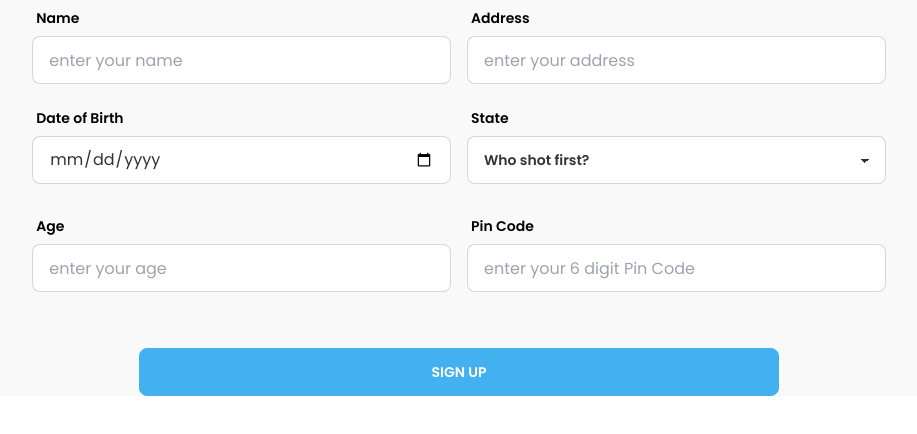
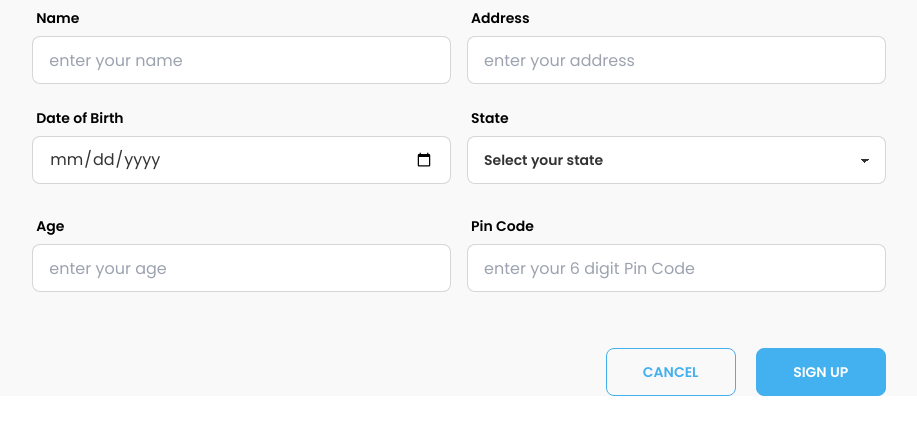
Before and after one commit to AyonJD/deskala-task, a React (Create React App) app: page /create-candidate in a window 1280 px wide. Shown: the top 434 px of the page, without its empty margins (181-1098 px from the left). Built offline with nearby package versions, Linux system fonts and the light colour scheme.

Commit message:
Add candidate page bug fix

```diff
--- a/src/App.css
+++ b/src/App.css
@@ -4,3 +4,9 @@ body {
     background-color: #F9F9F9;
     font-family: 'Poppins', sans-serif;
 }
+
+.hover-text:hover {
+    color: #fff !important;
+
+
+}
--- a/src/Components/Home/AddCandidate/AddCandidate.js
+++ b/src/Components/Home/AddCandidate/AddCandidate.js
@@ -1,8 +1,10 @@
 import React, { useState } from 'react';
 import { useForm } from "react-hook-form";
+import { useNavigate } from 'react-router-dom';
 
 const AddCandidate = () => {
     const { register, formState: { errors }, handleSubmit, reset, trigger } = useForm();
+    const navigate = useNavigate()
     const [email, setEmail] = useState('');
     const onSubmitParam = async (data) => {
         console.log(data);
@@ -25,15 +27,10 @@ const AddCandidate = () => {
                                     required: {
                                         value: true,
                                         message: 'Name is Required'
-                                    },
-                                    // pattern: {
-                                    //     value: /[a-z0-9]+@[a-z]+\.[a-z]{2,3}/,
-                                    //     message: 'Provide a valid Email'
-                                    // }
+                                    }
                                 })}
                                 onKeyUp={(e) => {
                                     trigger('name')
-                                    // setEmail(e.target.value)
                                 }}
                             />
                             <label className="label">
@@ -53,11 +50,7 @@ const AddCandidate = () => {
                                     required: {
                                         value: true,
                                         message: 'Date is Required'
-                                    },
-                                    // pattern: {
-                                    //     value: /[2-9]{2}\d{8}/,
-                                    //     message: 'Provide a valid Date'
-                                    // }
+                                    }
                                 })}
                                 onKeyUp={(e) => {
                                     trigger('date')
@@ -107,11 +100,7 @@ const AddCandidate = () => {
                                     required: {
                                         value: true,
                                         message: 'Address is Required'
-                                    },
-                                    // pattern: {
-                                    //     value: /[a-z0-9]+@[a-z]+\.[a-z]{2,3}/,
-                                    //     message: 'Provide a valid Email'
-                                    // }
+                                    }
                                 })}
                                 onKeyUp={(e) => {
                                     trigger('address')
@@ -140,9 +129,12 @@ const AddCandidate = () => {
                                     trigger('state')
                                 }}
                             >
-                                <option disabled selected>Who shot first?</option>
-                                <option>Han Solo</option>
-                                <option>Greedo</option>
+                                <option disabled selected>Select your state</option>
+                                <option>California</option>
+                                <option>Sandiego</option>
+                                <option>Los Angeles</option>
+                                <option>New York</option>
+                                <option>Miami</option>
                             </select>
 
                             <label className="label">
@@ -160,10 +152,7 @@ const AddCandidate = () => {
                                 className="input input-bordered w-full"
                                 {...register('pin', {
                                     required: 'Pin is required',
-                                    pattern: {
-                                        // value: /^(?=.*?[A-Z])(?=(.*[a-z]){1,})(?=(.*[\d]){1,})(?=(.*[\W]){1,})(?!.*\s).{8,}$/,
-                                        // message: "At least one uppercase, one lowercase, one number and one special character"
-                                    }
+
                                 })}
                                 onKeyUp={() => {
                                     trigger('pin')
@@ -174,11 +163,13 @@ const AddCandidate = () => {
                             </label>
                         </div>
 
+                        <div className="mt-10 text-right">
+                            <button onClick={() => navigate('/')} className='btn btn-outline w-[130px] btn-primary hover-text mr-5'>Cancel</button>
+                            <input className='btn btn-primary w-[130px] text-white' type="submit" value="Sign Up" />
+                        </div>
                     </div>
                 </div>
-                <div className="text-center mt-10">
-                    <input className='btn btn-primary w-1/2 text-white' type="submit" value="Sign Up" />
-                </div>
+
             </form>
         </>
     );
```
